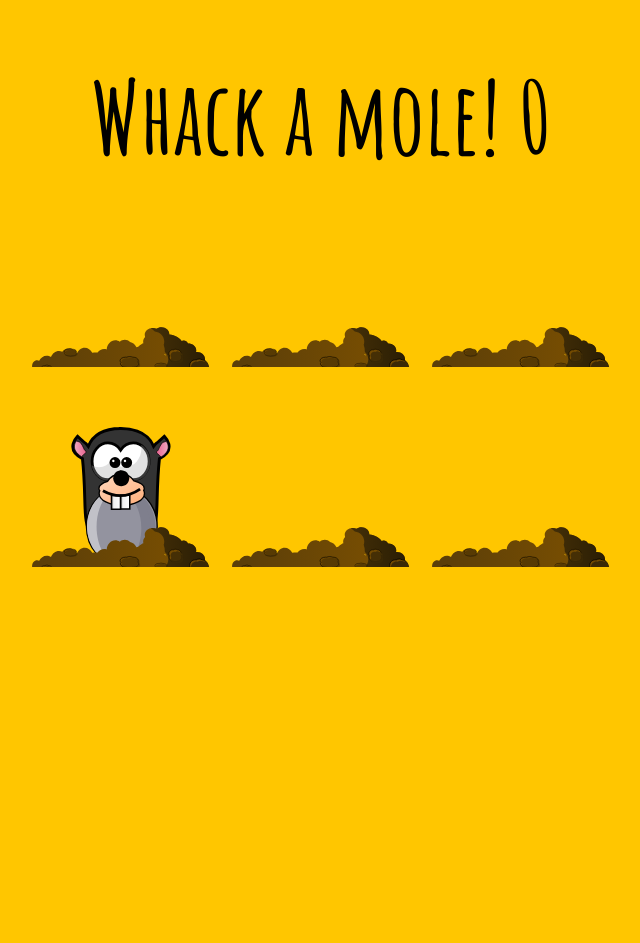
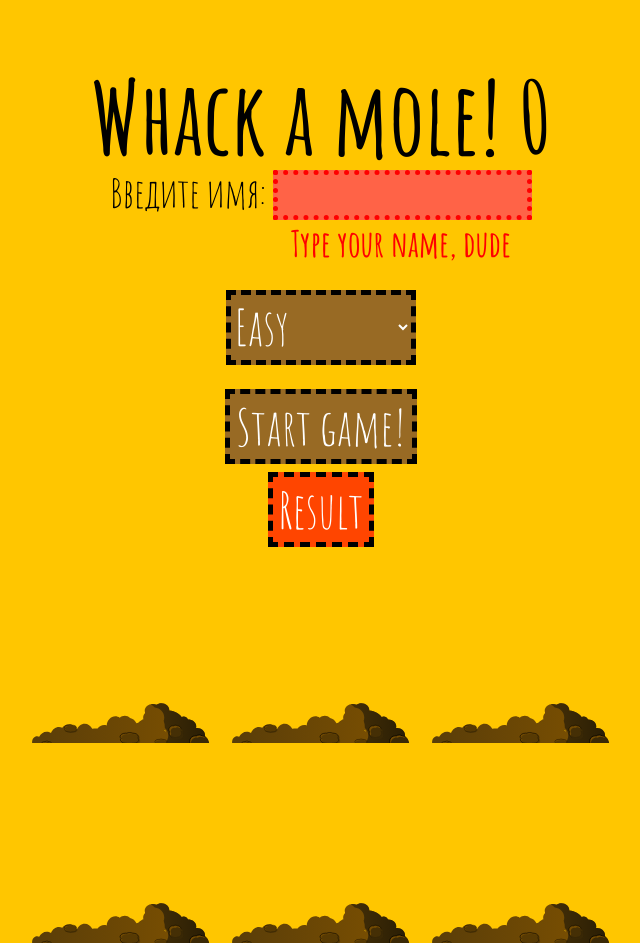
Before and after one commit to DmitriyMK/jsTask, a plain HTML site: page lesson-14/index.html in a window 1280 px wide. Both pictures are taken after a click on the button "Start game!". Shown: the whole page, without its empty margins (319-959 px from the left). Before the commit the page ends 800 px from the top, so only its background shows below. Drawn offline with Linux system fonts and the light colour scheme.

Commit message:
update game

```diff
--- a/lesson-14/app.js
+++ b/lesson-14/app.js
@@ -38,13 +38,13 @@ const close = document.querySelector('.popup_close');
 const popupResultClose = document.querySelector('.popupResult_close');
 const body = document.querySelector('body');
 const table = document.querySelector('tbody');
+let label = document.querySelector('label');
 
 let choiceLevel = document.querySelector('.level');
 let appearMoleInfo = document.querySelector('.appearMole');
 let catchMoleInfo = document.querySelector('.catchMole');
 let levelOfGame = document.querySelector('.levelOfGame');
 let result = document.querySelector('.result');
-let list = JSON.parse(localStorage.getItem('usersList')) || [];
 
 let isPlaying = false;
 let numCountMoles = 0;
@@ -110,6 +110,7 @@ function showMole() {
 }
 
 function startGame() {
+    if (currentName.value !== '') {
         menu.style.display = 'none';
 
         showMole();
@@ -119,8 +120,15 @@ function startGame() {
         }, 3000)
     }
 
+    else {
+        label.classList.add('error');
+    }
+
+}
+
 function finishGame() {
     menu.style.display = 'block';
+    let list = JSON.parse(localStorage.getItem('usersList')) || [];
 
     list.push({
         name: currentName.value,
@@ -130,18 +138,6 @@ function finishGame() {
     })
 
     localStorage.setItem('usersList', JSON.stringify(list));
-
-
-    for (let i = 0; i < 10; i++) {
-        tr = `<tr>
-                <td>${list[i].level}</td>
-                <td>${list[i].appear}</td>
-                <td>${list[i].count}</td>
-              </tr>`;
-    }
-
-    table.insertAdjacentHTML('beforeend', tr);
-
 
     body.classList.add('popup_bg');
     popup.classList.add('popup_open');
@@ -153,8 +149,8 @@ function finishGame() {
     numCatchMoles = 0;
     score.textContent = 0;
     currentName.value = '';
+    label.classList.remove('error');
 }
-
 
 
 // close popup by clicking on close
@@ -179,6 +175,21 @@ document.addEventListener('click', function (event) {
 result.addEventListener('click', function () {
     popupResult.classList.add('popupResult_open');
     body.classList.add('popupResult_bg');
+
+    let list = JSON.parse(localStorage.getItem('usersList')) || [];
+    localStorage.setItem('usersList', JSON.stringify(list));
+
+    for (let i = 0; i < 11; i++) {
+        tr = `<tr>
+                <td><b>${[i + 1]}  - </b></td>
+                <td>${list[i].name}</td>
+                <td>${list[i].level}</td>
+                <td>${list[i].appear}</td>
+                <td>${list[i].count}</td>
+              </tr>`;
+
+        table.insertAdjacentHTML('beforeend', tr);
+    }
 });
 
 
@@ -186,4 +197,5 @@ result.addEventListener('click', function () {
 popupResultClose.addEventListener('click', function () {
     popupResult.classList.remove('popupResult_open');
     body.classList.remove('popupResult_bg');
+    table.innerHTML = '';
 })
--- a/lesson-14/style.css
+++ b/lesson-14/style.css
@@ -107,7 +107,7 @@ h1 {
 .level {
   display: block;
   width: 190px;
-  margin: 12px auto 24px;
+  margin: 24px auto 24px;
 
   font-family: "Amatic SC", cursive;
   font-size: 5em;
@@ -214,3 +214,31 @@ span {
   z-index: 9999;
   cursor: pointer;
 }
+
+button {
+  cursor: pointer;
+}
+
+.error {
+  position: relative;
+}
+
+.error input {
+  background: tomato;
+  border: 5px dotted red;
+}
+
+.error::after {
+  content: "Type your name, dude";
+  display: block;
+  margin-left: 160px;
+  color: red;
+  font-weight: 700;
+  font-size: 0.9em;
+}
+
+/* .disabled {
+  pointer-events: none;
+  cursor: not-allowed;
+  background: gray;
+} */
```
Also changed, not shown: lesson-14/index.html (+1 -1 lines). Lines whose indentation alone changed are shown as unchanged.
